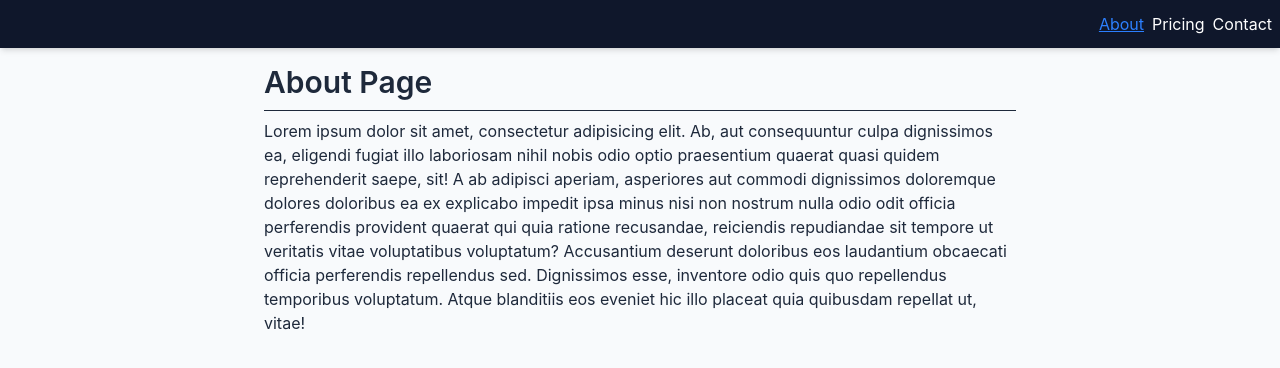
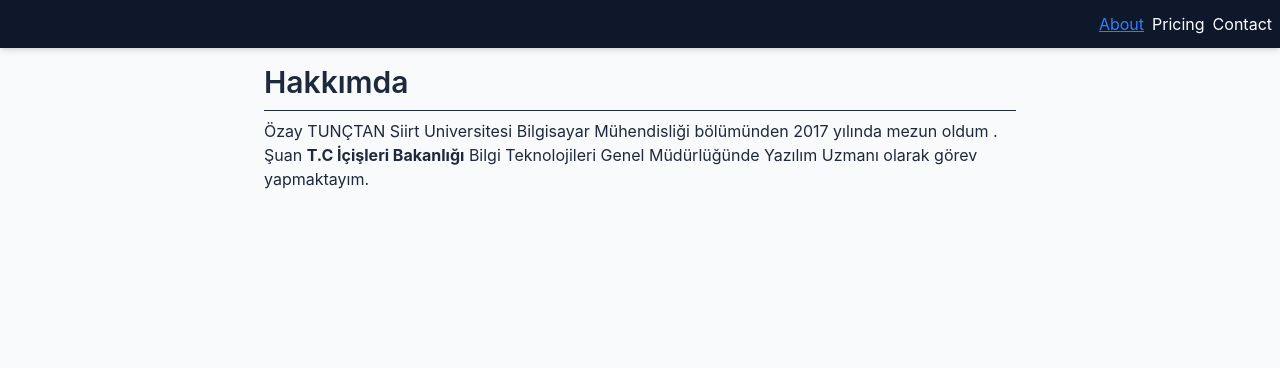
Before and after one commit to ozaytunctan/ng-v22-ssr, an Angular app: page /about in a window 1280 px wide. Shown: the top 368 px of the page. Built offline with nearby package versions, Linux system fonts and the light colour scheme.

Commit message:
page changes

```diff
--- a/src/app/pages/about/about.ts
+++ b/src/app/pages/about/about.ts
@@ -7,20 +7,15 @@ import { isPlatformBrowser, isPlatformServer } from '@angular/common';
   selector: 'about-page',
   styles: ``,
   template: `
-    <h1 class="text-3xl">About Page</h1>
+    <h1 class="text-3xl">Hakkımda</h1>
     <hr class="my-2" />
 
     <section>
       <p class="mb-4">
-        Lorem ipsum dolor sit amet, consectetur adipisicing elit. Ab, aut consequuntur culpa
-        dignissimos ea, eligendi fugiat illo laboriosam nihil nobis odio optio praesentium quaerat
-        quasi quidem reprehenderit saepe, sit! A ab adipisci aperiam, asperiores aut commodi
-        dignissimos doloremque dolores doloribus ea ex explicabo impedit ipsa minus nisi non nostrum
-        nulla odio odit officia perferendis provident quaerat qui quia ratione recusandae,
-        reiciendis repudiandae sit tempore ut veritatis vitae voluptatibus voluptatum? Accusantium
-        deserunt doloribus eos laudantium obcaecati officia perferendis repellendus sed. Dignissimos
-        esse, inventore odio quis quo repellendus temporibus voluptatum. Atque blanditiis eos
-        eveniet hic illo placeat quia quibusdam repellat ut, vitae!
+        Özay TUNÇTAN
+        Siirt Universitesi Bilgisayar Mühendisliği bölümünden 2017 yılında mezun oldum .
+        Şuan <b>T.C İçişleri Bakanlığı</b> Bilgi Teknolojileri Genel Müdürlüğünde Yazılım Uzmanı olarak
+        görev yapmaktayım.
       </p>
     </section>
   `,
@@ -37,14 +32,14 @@ export class About implements OnInit {
     console.log({isServer:isPlatformServer(this.platform)});//client tarafı false server tarafında true olacaktır.
     //node js tarafında document, navigator vb erişilemez. hata alınmaması adına bu şekilde bir kontrol gerekir.
     if (isPlatformBrowser(this.platform)){
-      document.title="About Page Browser"
+      // document.title="Hakkımda"
     }
 
 
-    this.title.setTitle('About| ');
-    this.meta.updateTag({ name: 'description', content: `About Page SSR ` });
-    this.meta.updateTag({ name: 'og:title', content: `About Page` });
-    this.meta.updateTag({ name: 'keywords', content: `about,angular,ssr` });
+    this.title.setTitle('Hakkımda| ');
+    this.meta.updateTag({ name: 'description', content: `Özay TUNÇTAN | ` });
+    this.meta.updateTag({ name: 'og:title', content: `Hakkımda` });
+    this.meta.updateTag({ name: 'keywords', content: `Java , Spring & Spring Boot , Angular ` });
 
   }
 }
--- a/src/app/pages/contact/contact-page.ts
+++ b/src/app/pages/contact/contact-page.ts
@@ -8,18 +8,10 @@ import { Component } from '@angular/core';
     <h1 class="text-3xl"> Contact Page </h1>
     <hr class="my-2">
 
-    <section>
-      <p class="mb-4">
-        Lorem ipsum dolor sit amet, consectetur adipisicing elit. Alias culpa delectus dicta doloremque facilis id optio
-        pariatur, ratione tenetur. Amet assumenda consectetur cupiditate dolorem dolores dolorum et illo ipsam
-        laudantium nesciunt possimus, quam ratione reiciendis repellendus sed suscipit, voluptate! Alias architecto
-        atque consequuntur dolore doloremque explicabo, id illo laboriosam magni minus modi nemo neque pariatur
-        perferendis reprehenderit. Accusantium adipisci aliquid aperiam aspernatur beatae consequatur consequuntur
-        dolor, doloremque ducimus eos est excepturi iure labore magnam minus nisi quaerat quam quibusdam quos sed sit
-        soluta tempore totam ullam veritatis voluptas voluptatem. A accusamus assumenda at delectus dignissimos ducimus
-        eum, facilis id illum minima necessitatibus neque nulla obcaecati perspiciatis quasi quod recusandae sapiente
-        sed ullam voluptates! A distinctio fugit non perspiciatis, quaerat voluptate!
-      </p>
+    <section class="mb-4">
+      <span class="mb-4">Özay TUNÇTAN</span>
+      <hr>
+      <span>Tel: 05380110467</span>
     </section>
   `,
 })
```
